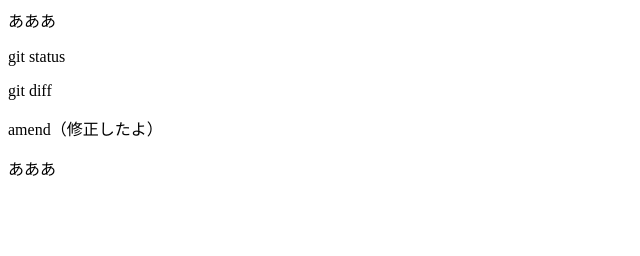
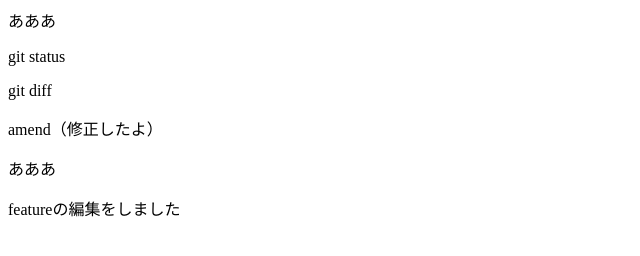
Before and after one commit to hasebetakumi/git_practice, a plain HTML site: page index.html in a window 1280 px wide. Shown: the whole page, without its empty margins (0-640 px from the left). Drawn offline with Linux system fonts and the light colour scheme.

Commit message:
featureの変更

```diff
--- a/index.html
+++ b/index.html
@@ -7,3 +7,5 @@
 <p>amend（修正したよ）</p>
 
 <p>あああ</p>
+
+<p>featureの編集をしました</p>
```
